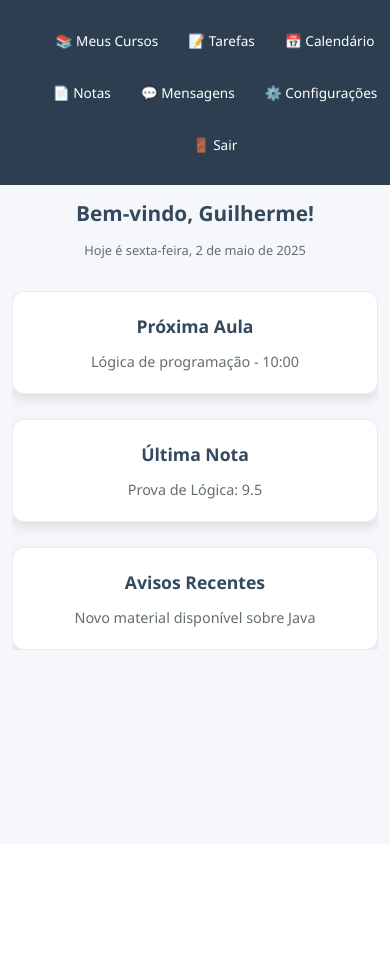
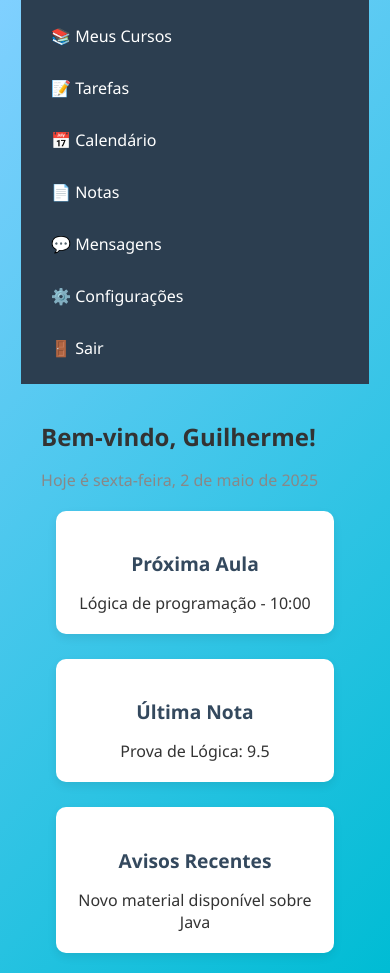
Before and after one commit to codeplusofc/student-portal-web, a React (Vite) app: page /#/dashboard in a window 390 px wide. Before the commit the page ends 844 px from the top, so only its background shows below. Built offline with nearby package versions, Linux system fonts and the light colour scheme.

Commit message:
feat:solving responsiveness dashboard feature

```diff
--- a/src/features/dashboard/Dashboard.tsx
+++ b/src/features/dashboard/Dashboard.tsx
@@ -13,6 +13,7 @@ const Dashboard = () => {
   });
  //add some school logo at the top
   return (
+  <div className="wrapper">
     <div className="dashboard-container">
       <aside className="sidebar">
         <ul>
@@ -48,7 +49,6 @@ const Dashboard = () => {
         </section>
       </main>
     </div>
-  );
-};
-
+  </div>
+);}
 export default Dashboard;
--- a/src/styles/dashboard.css
+++ b/src/styles/dashboard.css
@@ -1,227 +1,58 @@
+*,
+*::before,
+*::after {
+    box-sizing: border-box;
+}
+
 :root {
     --primary: #2c3e50;
     --secondary: #34495e;
     --accent: #1abc9c;
-  --bg: #f5f7fa;
+    --bg: #f9fafa;
     --white: #ffffff;
-  --text: #2d3436;
-  --text-light: #636e72;
-  --shadow: 0 6px 12px rgba(0, 0, 0, 0.1);
-  --radius: 12px;
+    --text: #333;
+    --text-light: #888;
+    --shadow: 0 4px 10px rgba(0, 0, 0, 0.08);
+    --radius: 10px;
     --transition: 0.3s ease-in-out;
-  --font-primary: "Plus Jakarta Sans", "Segoe UI", Roboto, sans-serif;
 }
 
 body {
     margin: 0;
-  font-family: var(--font-primary);
+    font-family: "Segoe UI", Roboto, sans-serif;
     background-color: var(--bg);
     color: var(--text);
-  line-height: 1.6;
-  overflow-x: hidden;
-  overflow-y: auto;
-  height: 100vh;
 }
 
 .dashboard-container {
     display: flex;
     flex-direction: row;
     min-height: 100vh;
-  width: 100%;
-  max-width: 100vw;
-  margin: 0;
-  background-color: var(--white);
-  box-shadow: var(--shadow);
-  border: none;
-  overflow-x: hidden;
 }
 
 .sidebar {
-  width: min(260px, 20vw);
+    width: 250px;
     background-color: var(--primary);
     color: var(--white);
     padding: 30px 20px;
     flex-shrink: 0;
     display: flex;
     flex-direction: column;
-  transition: width var(--transition);
-  border: none;
-  overflow-x: hidden;
 }
 
 .sidebar h2 {
-  font-size: clamp(1.5rem, 4vw, 1.8rem);
-  margin: 0 0 40px;
-  font-weight: 700;
-  text-align: center;
-  letter-spacing: 0.5px;
+    font-size: 1.6rem;
+    margin-bottom: 40px;
+    text-align: left;
 }
 
 .sidebar ul {
     list-style: none;
     padding: 0;
     margin: 0;
-}
-
-.sidebar li {
-  margin-bottom: 12px;
-}
-
-.sidebar a {
-  color: var(--white);
-  text-decoration: none;
-  font-size: clamp(0.9rem, 2.5vw, 1rem);
-  padding: 12px 16px;
-  display: flex;
-  align-items: center;
-  gap: 10px;
-  border-radius: var(--radius);
-  transition: background var(--transition), transform var(--transition);
-  white-space: nowrap;
-  overflow: hidden;
-  text-overflow: ellipsis;
-}
-
-.sidebar a:hover {
-  background-color: var(--accent);
-  transform: translateX(6px);
-}
-
-.main-content {
-  flex: 1;
-  padding: clamp(20px, 5vw, 40px);
     display: flex;
     flex-direction: column;
-  gap: 30px;
-  background-color: var(--bg);
-  overflow-x: hidden;
-  overflow-y: auto;
-  border: none;
-}
-
-header {
-  text-align: center;
-}
-
-header h1 {
-  font-size: clamp(1.8rem, 5vw, 2.2rem);
-  margin: 0 0 10px;
-  font-weight: 700;
-  color: var(--secondary);
-}
-
-header p {
-  font-size: clamp(0.9rem, 2.5vw, 1.1rem);
-  color: var(--text-light);
-  max-width: 600px;
-  margin: 0 auto;
-}
-
-.dashboard-cards {
-  display: grid;
-  grid-template-columns: repeat(auto-fit, minmax(280px, 1fr));
-  gap: 25px;
-  justify-items: center;
-  width: 100%;
-  overflow-x: hidden;
-}
-
-.card {
-  background-color: var(--white);
-  border-radius: var(--radius);
-  padding: 25px;
-  box-shadow: var(--shadow);
-  transition: transform var(--transition), box-shadow var(--transition);
-  border: 1px solid #e8ecef;
-  text-align: center;
-  display: flex;
-  flex-direction: column;
-  gap: 10px;
-  width: 100%;
-  box-sizing: border-box;
-  overflow-x: hidden;
-}
-
-.card h3 {
-  font-size: clamp(1.1rem, 3vw, 1.3rem);
-  color: var(--secondary);
-  margin: 0;
-  font-weight: 600;
-}
-
-.card p {
-  font-size: clamp(0.9rem, 2.5vw, 1rem);
-  color: var(--text-light);
-  margin: 0;
-}
-
-.card:hover {
-  transform: translateY(-6px);
-  box-shadow: 0 8px 20px rgba(0, 0, 0, 0.12);
-}
-
-.vote-card {
-  display: flex;
-  flex-wrap: wrap;
-  gap: 12px;
-  justify-content: center;
-  overflow-x: hidden;
-}
-
-.vote-card button {
-  padding: 10px 20px;
-  border: none;
-  border-radius: 8px;
-  background-color: var(--accent);
-  color: var(--white);
-  cursor: pointer;
-  font-size: clamp(0.9rem, 2.5vw, 1rem);
-  font-weight: 500;
-  transition: background var(--transition), transform var(--transition);
-  flex: 1;
-  min-width: 120px;
-  max-width: 200px;
-}
-
-.vote-card button:last-child {
-  background-color: #e63946;
-}
-
-.vote-card button:hover {
-  transform: scale(1.05);
-  opacity: 0.95;
-}
-
-@media (max-width: 1024px) {
-  .dashboard-container {
-    flex-direction: column;
-    box-shadow: none;
-  }
-
-  .sidebar {
-    width: 100%;
-    padding: 20px;
-    flex-direction: row;
-    flex-wrap: wrap;
-    justify-content: center;
-    align-items: center;
-    gap: 15px;
-    border: none;
-    overflow-x: hidden;
-  }
-
-  .sidebar h2 {
-    font-size: clamp(1.3rem, 4vw, 1.5rem);
-    margin-bottom: 15px;
-    width: 100%;
-    text-align: center;
-  }
-
-  .sidebar ul {
-    display: flex;
-    flex-wrap: wrap;
-    gap: 10px;
-    justify-content: center;
+    gap: 18px;
 }
 
 .sidebar li {
@@ -229,52 +60,137 @@ header p {
 }
 
 .sidebar a {
-    padding: 10px;
-    font-size: clamp(0.85rem, 2.5vw, 0.95rem);
+    color: var(--white);
+    text-decoration: none;
+    font-size: 1rem;
+    padding: 10px 15px;
+    display: block;
+    border-radius: var(--radius);
+    transition: background var(--transition);
+}
+
+.sidebar a:hover {
+    background-color: var(--accent);
 }
 
 .main-content {
-    padding: clamp(15px, 4vw, 20px);
+    flex: 1;
+    padding: 40px;
+    overflow-x: hidden;
 }
 
 header h1 {
-    font-size: clamp(1.5rem, 4.5vw, 1.8rem);
+    font-size: 2rem;
+    margin-bottom: 10px;
 }
 
 header p {
-    font-size: clamp(0.85rem, 2.5vw, 1rem);
+    font-size: 1rem;
+    color: var(--text-light);
 }
 
 .dashboard-cards {
-    grid-template-columns: 1fr;
+    display: flex;
+    flex-wrap: wrap;
+    justify-content: center;
+    gap: 25px;
+    margin-top: 20px;
+}
+
+.card {
+    background-color: var(--white);
+    border-radius: var(--radius);
+    padding: 25px;
+    flex: 1 1 min(100%, 300px);
+    box-shadow: var(--shadow);
+    transition: transform var(--transition), box-shadow var(--transition);
+    display: flex;
+    flex-direction: column;
+    align-items: center;
+    justify-content: center;
+    text-align: center;
+    height: 250px;
+    padding: 20px;
+}
+
+.card h3 {
+    font-size: 1.2rem;
+    color: var(--secondary);
+    margin-bottom: 15px;
+}
+
+.card p {
+    font-size: 1rem;
+    color: var(--text);
+    margin: 0;
+}
+
+.card:hover {
+    transform: translateY(-4px);
+    box-shadow: 0 6px 16px rgba(0, 0, 0, 0.1);
+}
+
+@media (max-width: 768px) {
+    .dashboard-cards {
+        flex-direction: column;
+        align-items: center;
+    }
+
+    .card {
+        width: 90%;
+        height: auto;
+    }
+}
+
+@media (max-width: 768px) {
+    .dashboard-container {
+        flex-direction: column;
+    }
+
+    .sidebar {
+        width: 100%;
+        padding: 15px;
+        flex-direction: column;
+        align-items: flex-start;
+    }
+
+    .sidebar h2 {
+        width: 100%;
+        text-align: center;
+        margin-bottom: 10px;
+    }
+
+    .sidebar ul {
+        display: flex;
+        flex-direction: column;
+        gap: 10px;
+        justify-content: flex-start;
+        width: 100%;
+    }
+
+    .sidebar li {
+        margin: 0;
+    }
+
+    .main-content {
+        padding: 20px;
+    }
+
+    header h1 {
+        font-size: 1.5rem;
     }
 
     .vote-card button {
-    min-width: 100px;
-    max-width: calc(50% - 10px);
+        margin: 0.5rem 0.5rem 0 0;
+        padding: 0.5rem 1rem;
+        border: none;
+        border-radius: 5px;
+        background-color: #1976d2;
+        color: white;
+        cursor: pointer;
+    }
+
+    .vote-card button:last-child {
+        background-color: #d32f2f;
     }
 }
-
-@media (max-width: 480px) {
-  .main-content {
-    padding: clamp(10px, 3vw, 15px);
-  }
-
-  header h1 {
-    font-size: clamp(1.3rem, 4vw, 1.5rem);
-  }
-
-  header p {
-    font-size: clamp(0.8rem, 2.5vw, 0.9rem);
-  }
-
-  .card {
-    padding: 20px;
-  }
-
-  .vote-card button {
-    width: 100%;
-    max-width: 100%;
-    padding: 12px;
-  }
-}
```
Lines whose indentation alone changed are shown as unchanged.
